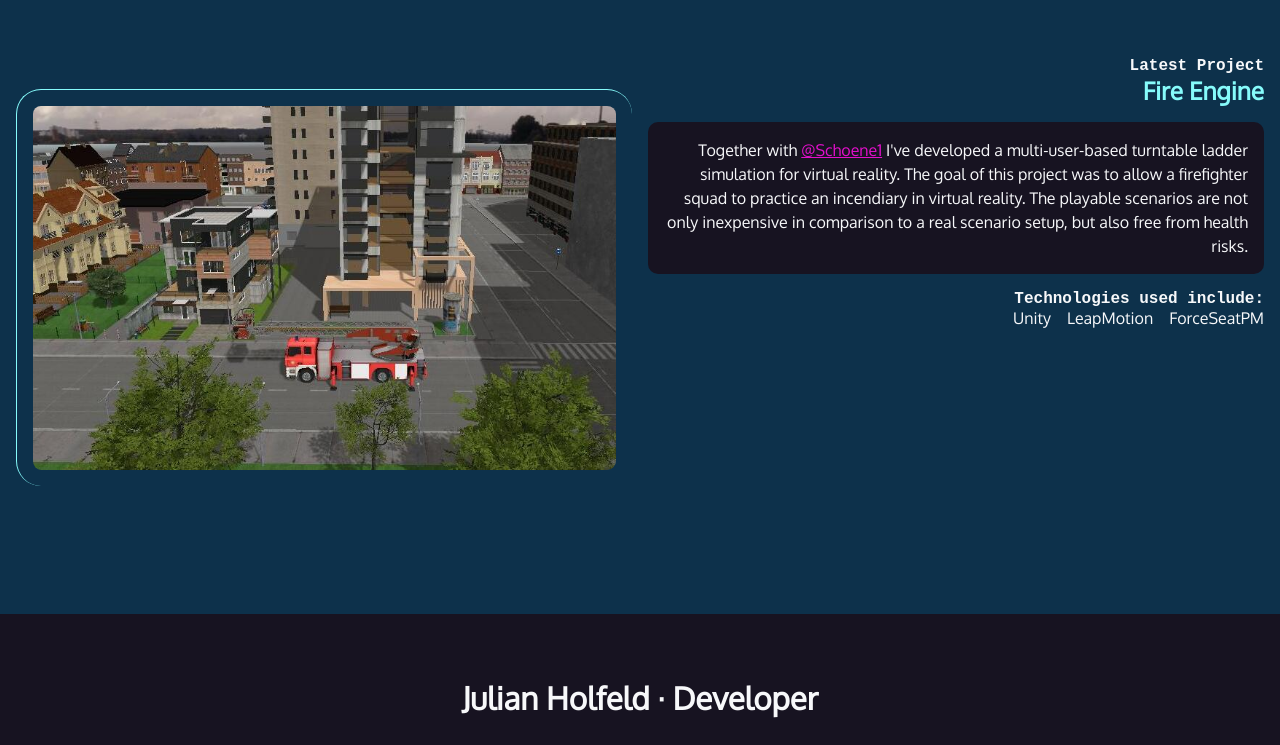
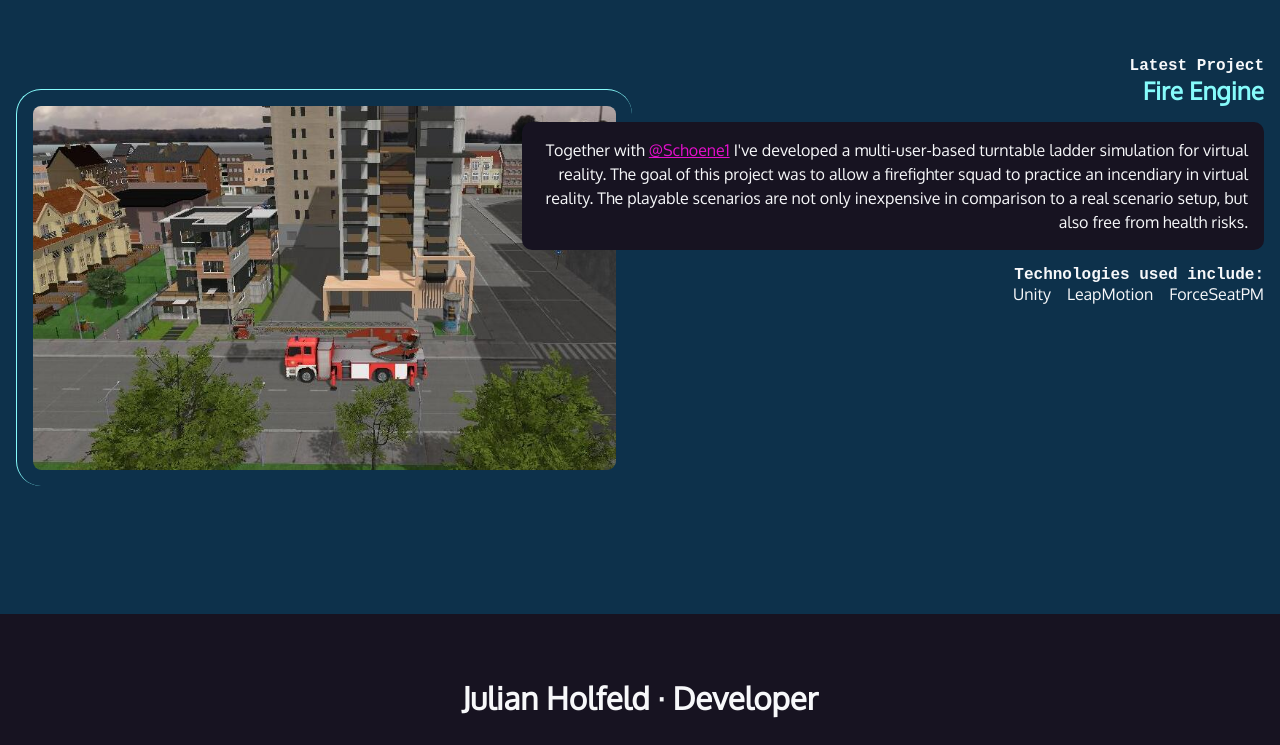
Before and after one commit to Morphclue/getting-started-with-css, a plain HTML site: page index.html in a window 1280 px wide. Shown: the part 736-1481 px from the top of the page. Drawn offline with Linux system fonts and the light colour scheme; a web font is replaced by a local one.

Commit message:
feat: add overlapping items with grid

```diff
--- a/styles.css
+++ b/styles.css
@@ -209,11 +209,18 @@ footer ul {
 @media (min-width: 550px) {
     article {
         display: grid;
-        grid-template-columns: 1fr 1fr;
+        grid-template-columns: repeat(10, 1fr);
         gap: 1rem;
     }
 
+    #projects img {
+        grid-column: 1/6;
+        grid-row: 1/2;
+    }
+
     .text {
+        grid-column: 5/11;
+        grid-row: 1/2;
         order: 2;
         text-align: right;
     }
```
